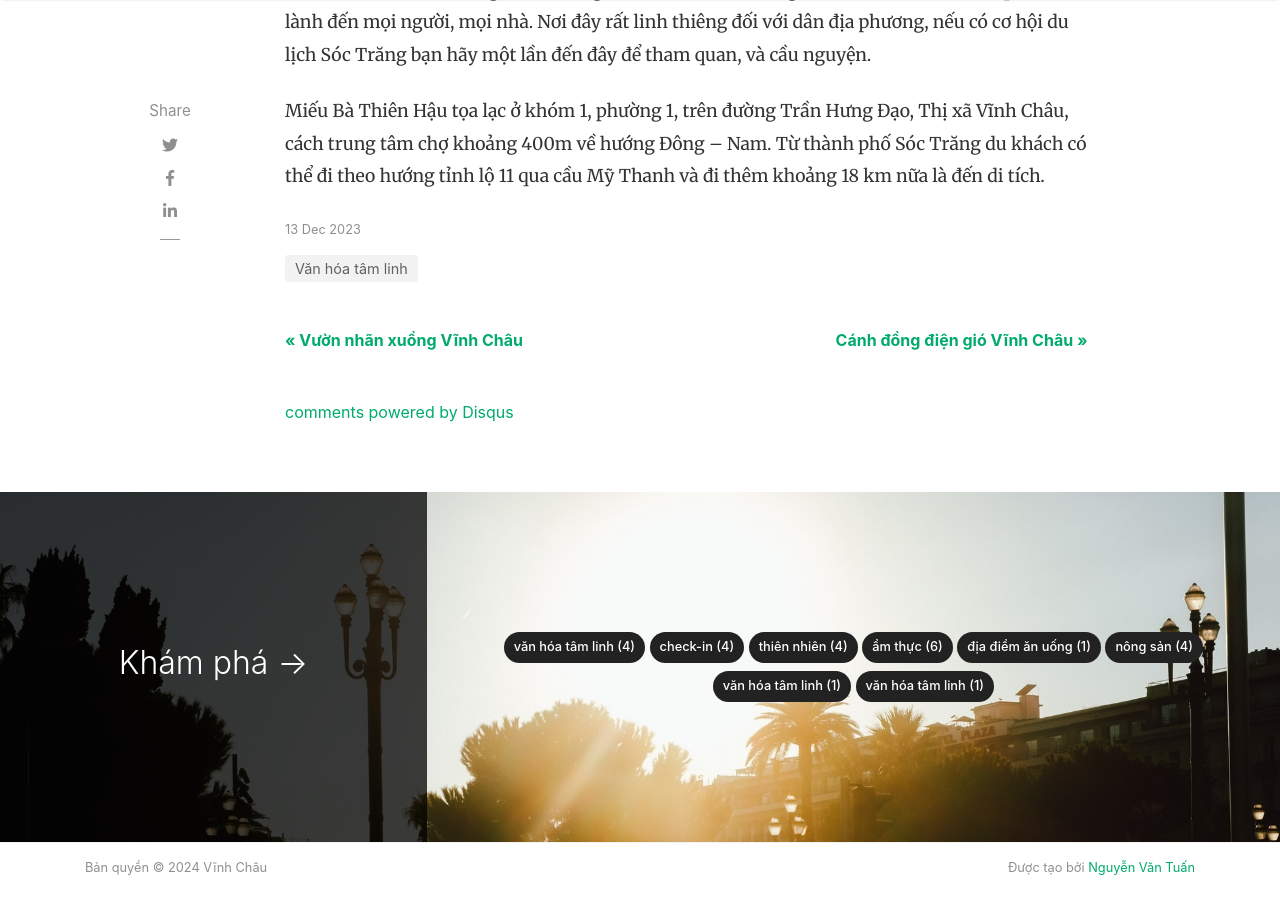
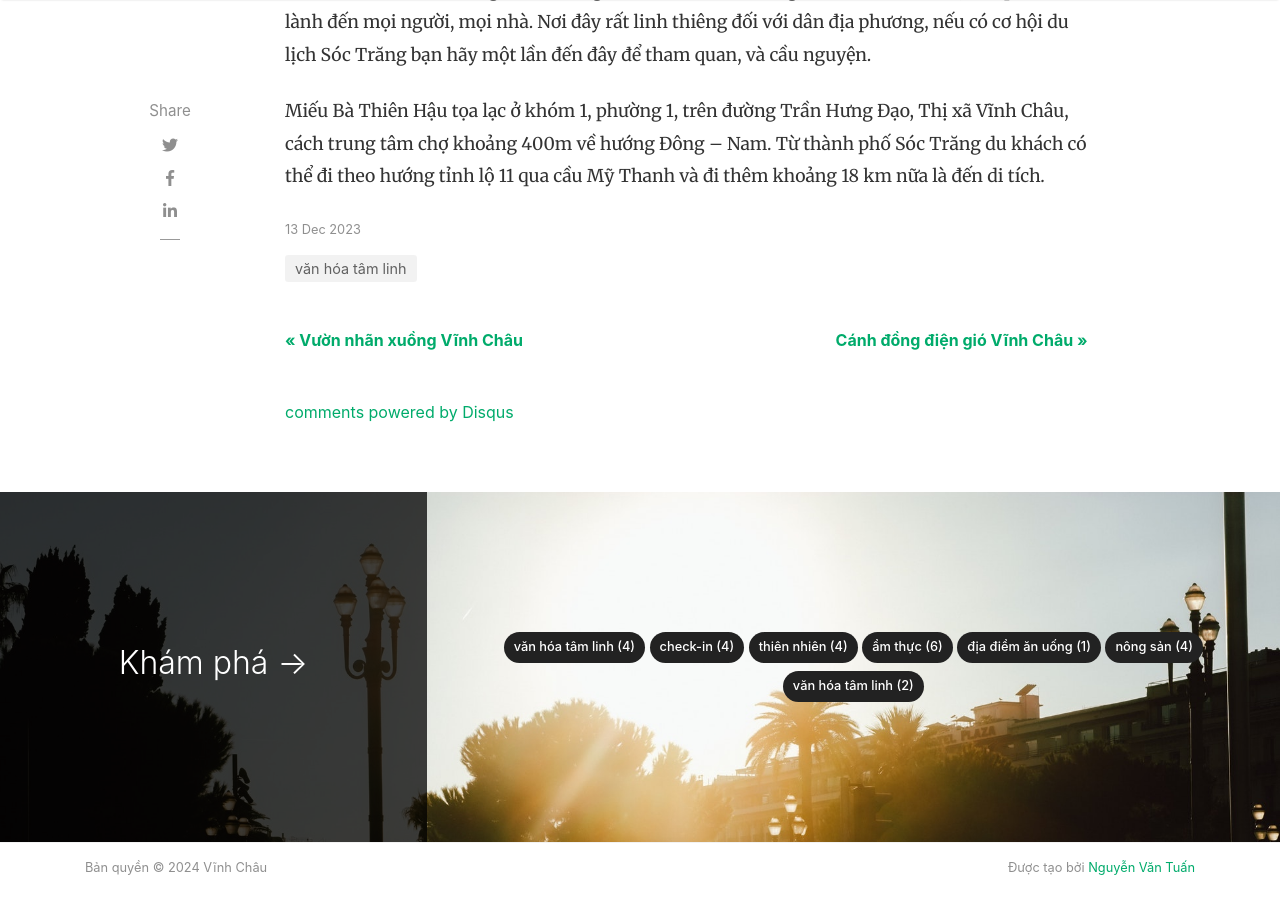
Before and after one commit to txvinhchau/txvinhchau.github.io, a Jekyll site: the page built from _posts/2023-12-13-thien-hau-co-mieu.md, in a window 1280 px wide and 900 px high, scrolled down 1310 px. Built offline with Jekyll 4.4.1, drawn with Linux system fonts in a browser that asks for light colours; nearby versions of some CDN libraries; comment, search, counter and statistics services are not loaded.

Commit message:
Update 2023-12-13-thien-hau-co-mieu.md

```diff
--- a/_posts/2023-12-13-thien-hau-co-mieu.md
+++ b/_posts/2023-12-13-thien-hau-co-mieu.md
@@ -2,7 +2,7 @@
 layout: post
 title: "Thiên Hậu cổ miếu"
 author: bt
-categories: [Văn hóa tâm linh]
+categories: [văn hóa tâm linh]
 image: assets/images/spirituality/mieu-ba-thien-hau1.jpg
 toc: true
 beforetoc: "Ngoài những địa điểm tham quan du lịch thì bạn không thể nào bỏ qua các ngôi chùa, cổ miếu là nét văn hóa tâm linh đặc trưng của vùng đất Vĩnh Châu. Bạn sẽ được khám phá các kiến trúc tỉ mĩ, hiện đại, hoành tráng theo nhiều phong cách thiết kế khác nhau."
```
